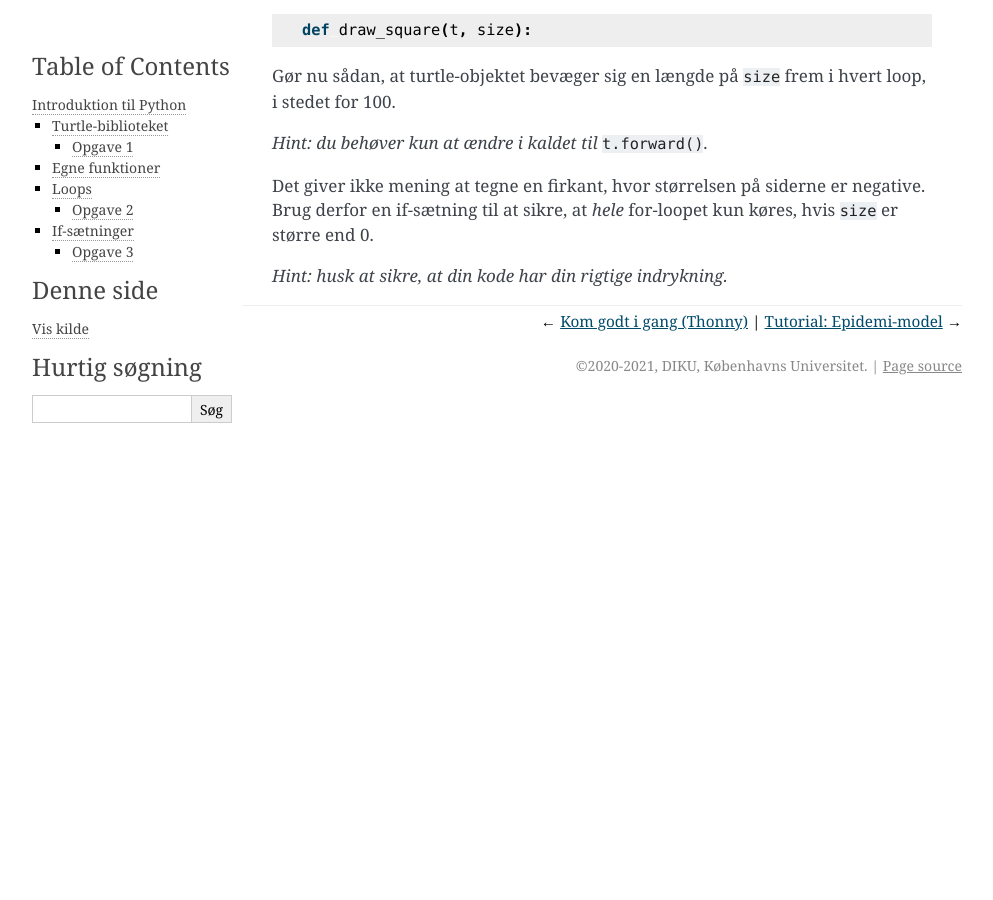
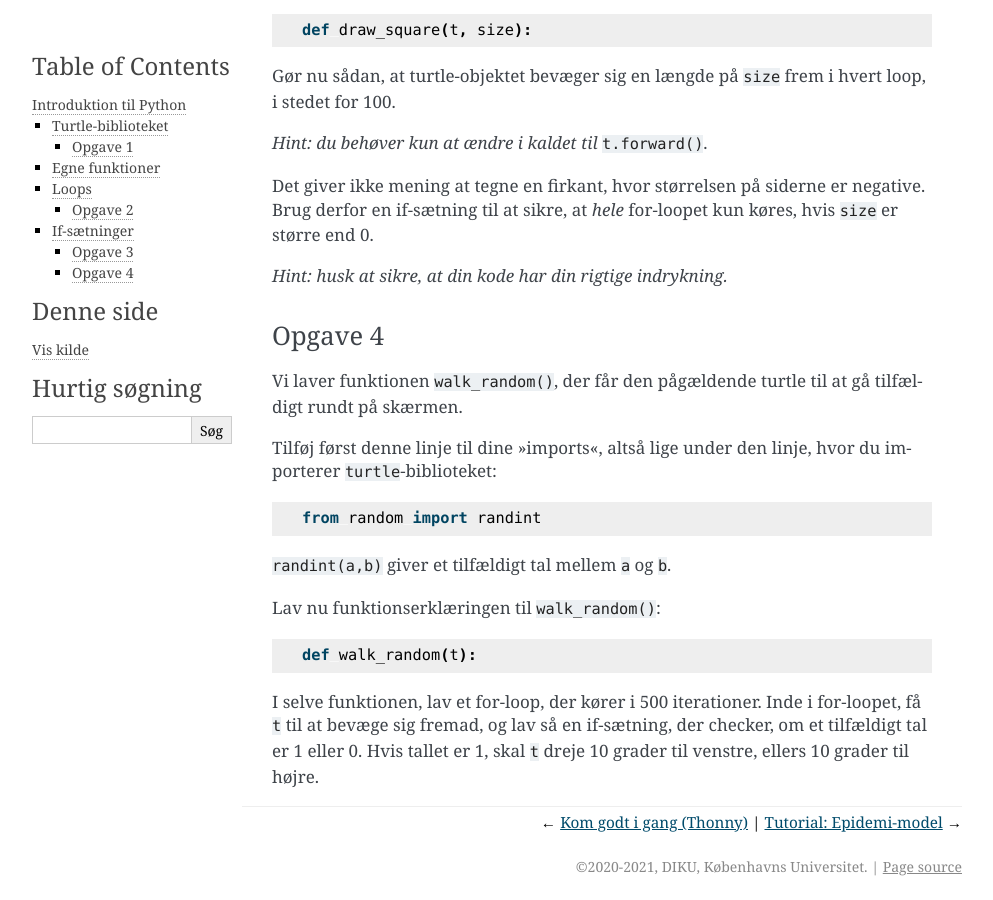
Before and after one commit to DatalogiForAlle/AgentsPy, a Sphinx documentation site: the page built from docs/source/introduktion.rst, in a window 1280 px wide and 900 px high, scrolled down 3980 px. Shown: the whole window, without its empty margins (148-1141 px from the left). Built offline with Sphinx 7.4.7, drawn with Linux system fonts in a browser that asks for light colours; before the commit the page ends 4385 px from its top, so only the background shows below that.

Commit message:
Added a 4th task

```diff
--- a/docs/source/introduktion.rst
+++ b/docs/source/introduktion.rst
@@ -144,3 +144,21 @@ Gør nu sådan, at turtle-objektet bevæger sig en længde på ``size`` frem i h
 Det giver ikke mening at tegne en firkant, hvor størrelsen på siderne er negative. Brug derfor en if-sætning til at sikre, at *hele* for-loopet kun køres, hvis ``size`` er større end 0.
 
 *Hint: husk at sikre, at din kode har din rigtige indrykning.*
+
+Opgave 4
+^^^^^^^^
+Vi laver funktionen ``walk_random()``, der får den pågældende turtle til at gå tilfældigt rundt på skærmen.
+
+Tilføj først denne linje til dine "imports", altså lige under den linje, hvor du importerer ``turtle``-biblioteket:
+::
+
+   from random import randint
+
+``randint(a,b)`` giver et tilfældigt tal mellem ``a`` og ``b``.
+
+Lav nu funktionserklæringen til ``walk_random()``:
+::
+
+   def walk_random(t):
+
+I selve funktionen, lav et for-loop, der kører i 500 iterationer. Inde i for-loopet, få ``t`` til at bevæge sig fremad, og lav så en if-sætning, der checker, om et tilfældigt tal er 1 eller 0. Hvis tallet er 1, skal ``t`` dreje 10 grader til venstre, ellers 10 grader til højre.
```
